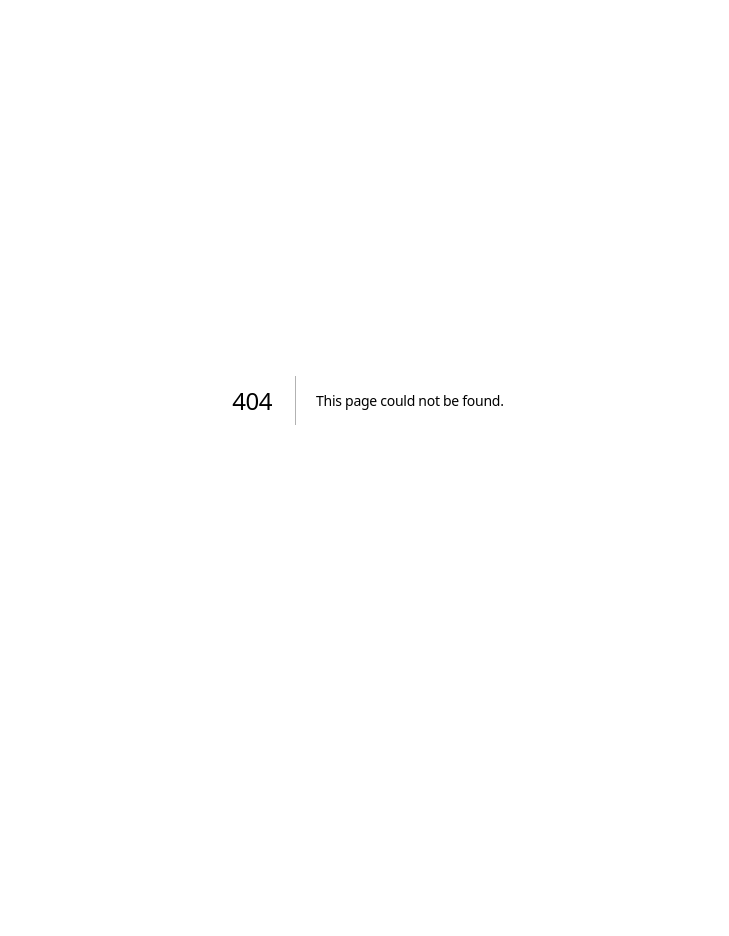
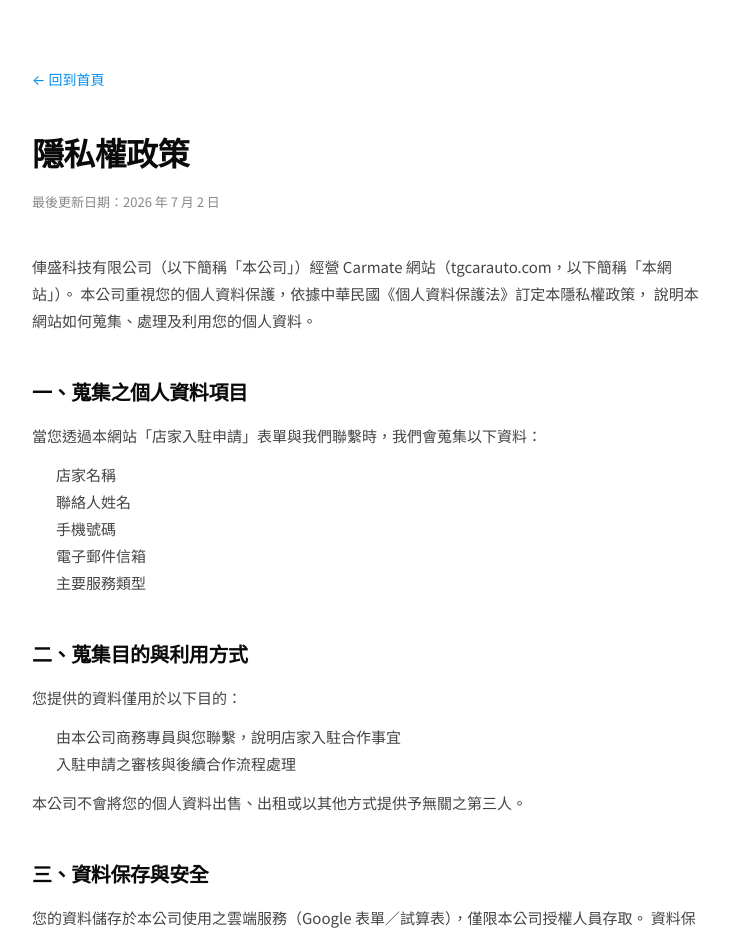
Before and after one commit to tiangongcarbeauty-rgb/carmate-landing, a Next.js app: page /privacy in a window 1280 px wide. Before the commit this address had no page. Shown: the top 936 px of the page, without its empty margins (272-1001 px from the left). Before the commit the page ends 800 px from the top, so only its background shows below. Built offline with nearby package versions, Linux system fonts and the light colour scheme.

Commit message:
feat: 死連結清理+App Store即將上線, 表單失敗備援, 隱私權政策頁, 電話/Email可點擊, logo alt修正

```diff
--- a/app/api/recruit/route.ts
+++ b/app/api/recruit/route.ts
@@ -31,5 +31,7 @@ export async function POST(req: NextRequest) {
     console.error('[recruit] fetch error:', err)
   }
 
-  return NextResponse.json({ ok: true, status })
+  // 只有 Google 表單真的收到（2xx/3xx）才算成功，讓前端能顯示備援聯絡方式
+  const ok = status >= 200 && status < 400
+  return NextResponse.json({ ok, status })
 }
--- a/app/globals.css
+++ b/app/globals.css
@@ -386,6 +386,19 @@
   .store-btn .lines { display: flex; flex-direction: column; line-height: 1.1; text-align: left; }
   .store-btn .lines .sm { font-size: 11px; opacity: .75; }
   .store-btn .lines .lg { font-size: 16px; font-weight: 600; }
+  /* App 尚未上架：不可點擊的「即將上線」樣式 */
+  .store-soon { cursor: default; opacity: .85; position: relative; }
+  .store-soon:hover { transform: none; background: var(--gray-900); }
+  .soon-tag {
+    position: absolute;
+    top: -9px; right: -8px;
+    padding: 3px 9px;
+    border-radius: 999px;
+    background: var(--brand);
+    color: #fff;
+    font-size: 10px; font-weight: 700;
+    letter-spacing: .04em;
+  }
 
   /* Hero stats */
   .hero-stats {
@@ -1270,6 +1283,17 @@
   .submit:hover { background: var(--brand); transform: translateY(-1px); }
   .submit:disabled { opacity: .6; cursor: not-allowed; transform: none; background: var(--gray-700); }
   .form-foot { margin-top: 16px; font-size: 12px; color: var(--fg-3); text-align: center; }
+  .form-fail {
+    margin-top: 14px;
+    padding: 12px 16px;
+    border-radius: var(--r-md);
+    background: #FFF2F2;
+    border: 1px solid #FFD5D5;
+    color: var(--danger);
+    font-size: 14px;
+    text-align: center;
+  }
+  .form-fail a { color: var(--danger); font-weight: 700; text-decoration: underline; }
 
   /* Success state */
   .form-success { text-align: center; padding: 32px 16px; }
@@ -1315,6 +1339,8 @@
   .foot-col a:hover { color: #fff; }
   .contact-row { display: flex; gap: 10px; align-items: flex-start; font-size: 14px; }
   .contact-row svg { color: var(--blue-300); flex-shrink: 0; margin-top: 3px; }
+  .contact-row a { color: rgba(255,255,255,.7); }
+  .contact-row a:hover { color: #fff; }
   .foot-bottom {
     border-top: 1px solid rgba(255,255,255,.10);
     padding-top: 24px;
--- a/app/layout.tsx
+++ b/app/layout.tsx
@@ -18,6 +18,7 @@ const inter = Inter({
 })
 
 export const metadata: Metadata = {
+  metadataBase: new URL('https://tgcarauto.com'),
   title: content.meta.title,
   description: content.meta.description,
   keywords: ['汽車美容', '汽車保養', '改裝升級', '找店家', '車主App', '線上預約', '汽車服務平台', 'Carmate', '卡媒', '台灣車主', '保養廠', '汽車APP'],
--- /dev/null
+++ b/app/privacy/page.tsx
@@ -0,0 +1,86 @@
+import type { Metadata } from 'next'
+import Link from 'next/link'
+
+export const metadata: Metadata = {
+  title: '隱私權政策｜Carmate',
+  description: 'Carmate 隱私權政策：說明我們如何蒐集、使用與保護您的個人資料。',
+  robots: { index: true, follow: true },
+}
+
+const S: Record<string, React.CSSProperties> = {
+  page: { maxWidth: 720, margin: '0 auto', padding: '64px 24px 96px', lineHeight: 1.8 },
+  back: { display: 'inline-block', marginBottom: 32, fontSize: 14, color: '#0090EE', textDecoration: 'none' },
+  h1: { fontSize: 32, fontWeight: 800, marginBottom: 8, letterSpacing: '-0.02em' },
+  updated: { fontSize: 13, color: '#888', marginBottom: 40 },
+  h2: { fontSize: 20, fontWeight: 700, marginTop: 40, marginBottom: 12 },
+  p: { fontSize: 15, color: '#444', marginBottom: 12 },
+  ul: { fontSize: 15, color: '#444', paddingLeft: 24, marginBottom: 12 },
+}
+
+export default function PrivacyPage() {
+  return (
+    <main style={S.page}>
+      <Link href="/" style={S.back}>← 回到首頁</Link>
+      <h1 style={S.h1}>隱私權政策</h1>
+      <div style={S.updated}>最後更新日期：2026 年 7 月 2 日</div>
+
+      <p style={S.p}>
+        俥盛科技有限公司（以下簡稱「本公司」）經營 Carmate 網站（tgcarauto.com，以下簡稱「本網站」）。
+        本公司重視您的個人資料保護，依據中華民國《個人資料保護法》訂定本隱私權政策，
+        說明本網站如何蒐集、處理及利用您的個人資料。
+      </p>
+
+      <h2 style={S.h2}>一、蒐集之個人資料項目</h2>
+      <p style={S.p}>當您透過本網站「店家入駐申請」表單與我們聯繫時，我們會蒐集以下資料：</p>
+      <ul style={S.ul}>
+        <li>店家名稱</li>
+        <li>聯絡人姓名</li>
+        <li>手機號碼</li>
+        <li>電子郵件信箱</li>
+        <li>主要服務類型</li>
+      </ul>
+
+      <h2 style={S.h2}>二、蒐集目的與利用方式</h2>
+      <p style={S.p}>您提供的資料僅用於以下目的：</p>
+      <ul style={S.ul}>
+        <li>由本公司商務專員與您聯繫，說明店家入駐合作事宜</li>
+        <li>入駐申請之審核與後續合作流程處理</li>
+      </ul>
+      <p style={S.p}>
+        本公司不會將您的個人資料出售、出租或以其他方式提供予無關之第三人。
+      </p>
+
+      <h2 style={S.h2}>三、資料保存與安全</h2>
+      <p style={S.p}>
+        您的資料儲存於本公司使用之雲端服務（Google 表單／試算表），僅限本公司授權人員存取。
+        資料保存至合作關係終止或您要求刪除為止。
+      </p>
+
+      <h2 style={S.h2}>四、您的權利</h2>
+      <p style={S.p}>
+        依《個人資料保護法》第 3 條，您得就您的個人資料行使查詢、閱覽、複製、補充、更正、
+        停止蒐集處理利用及刪除之權利。如欲行使上述權利，請透過下方聯絡方式與我們聯繫。
+      </p>
+
+      <h2 style={S.h2}>五、Cookie 與第三方服務</h2>
+      <p style={S.p}>
+        本網站由 Vercel 平台代管，可能因技術需要使用必要性 Cookie。
+        本網站目前未使用廣告追蹤或行銷用途之 Cookie。
+      </p>
+
+      <h2 style={S.h2}>六、政策修訂</h2>
+      <p style={S.p}>
+        本公司得隨時修訂本政策並公告於本網站，修訂後之政策自公告時起生效。
+      </p>
+
+      <h2 style={S.h2}>七、聯絡我們</h2>
+      <p style={S.p}>
+        如對本隱私權政策有任何疑問，或欲行使個人資料相關權利，請聯繫：<br />
+        俥盛科技有限公司<br />
+        Email：tiangongcarbeauty@gmail.com<br />
+        電話：0916-789-758<br />
+        地址：台北市中正區重慶南路一段57號10樓之17
+      </p>
+    </main>
+  )
+}
--- a/app/sitemap.ts
+++ b/app/sitemap.ts
@@ -8,5 +8,11 @@ export default function sitemap(): MetadataRoute.Sitemap {
       changeFrequency: 'weekly',
       priority: 1,
     },
+    {
+      url: 'https://tgcarauto.com/privacy',
+      lastModified: new Date(),
+      changeFrequency: 'yearly',
+      priority: 0.3,
+    },
   ]
 }
--- a/components/Footer.tsx
+++ b/components/Footer.tsx
@@ -39,7 +39,9 @@ export function Footer() {
                 return (
                   <li key={item.value} className="contact-row">
                     {Icon && <Icon size={16} />}
-                    <span>{item.value}</span>
+                    {item.href
+                      ? <a href={item.href}>{item.value}</a>
+                      : <span>{item.value}</span>}
                   </li>
                 )
               })}
--- a/components/Nav.tsx
+++ b/components/Nav.tsx
@@ -24,7 +24,7 @@ export function Nav() {
       <header className={`nav${scrolled ? ' is-scrolled' : ''}`} id="nav">
         <div className="wrap nav-inner">
           <a href="#top" className="brand">
-            <Image src="/carmate-logo.png" alt={nav.cta.label} width={120} height={32} priority />
+            <Image src="/carmate-logo.png" alt="Carmate" width={120} height={32} priority />
           </a>
 
           <nav className="nav-links" aria-label="主導覽">
--- a/lib/content.ts
+++ b/lib/content.ts
@@ -216,6 +216,8 @@ export const content = {
       },
     },
     submit:  { label: '送出申請', loading: '送出中...' },
+    submitFailed: '申請送出失敗，請稍後再試，或直接來電',
+    fallbackPhone: { display: '0916-789-758', tel: 'tel:+886916789758' },
     consent: '送出即表示您同意我們以您提供的資訊聯繫您。',
     errors: {
       shopRequired:    '請填寫店家名稱',
@@ -239,9 +241,8 @@ export const content = {
       {
         title: '產品',
         links: [
-          { label: '下載 App Store',  href: '#' },
-          { label: '給車主',           href: '#owners' },
-          { label: '給店家',           href: '#merchants' },
+          { label: '給車主', href: '#owners' },
+          { label: '給店家', href: '#merchants' },
         ],
       },
       {
@@ -249,15 +250,13 @@ export const content = {
         links: [
           { label: '招商方案', href: '#recruit' },
           { label: '店家入駐', href: '#form' },
-          { label: '商城合作', href: '#' },
-          { label: '媒體聯繫', href: '#' },
         ],
       },
     ],
     contact: [
-      { icon: 'Mail',   value: 'tiangongcarbeauty@gmail.com' },
-      { icon: 'Phone',  value: '+886916789758' },
-      { icon: 'MapPin', value: '台北市中正區重慶南路一段57號10樓之17' },
+      { icon: 'Mail',   value: 'tiangongcarbeauty@gmail.com', href: 'mailto:tiangongcarbeauty@gmail.com' },
+      { icon: 'Phone',  value: '0916-789-758', href: 'tel:+886916789758' },
+      { icon: 'MapPin', value: '台北市中正區重慶南路一段57號10樓之17', href: '' },
     ],
     social: [
       { label: 'Facebook', href: 'https://www.facebook.com/profile.php?id=61590372430581' },
@@ -265,9 +264,7 @@ export const content = {
     ],
     copy: ' 俥盛科技有限公司',
     legal: [
-      { label: '隱私權政策', href: '#' },
-      { label: '服務條款',   href: '#' },
-      { label: 'Cookie 設定', href: '#' },
+      { label: '隱私權政策', href: '/privacy' },
     ],
   },
 } as const
```
Also changed, not shown: components/Form.tsx (+19 -3 lines), components/Hero.tsx (+4 -3 lines), 1 other file (tests, documents, lock files or other folders).
